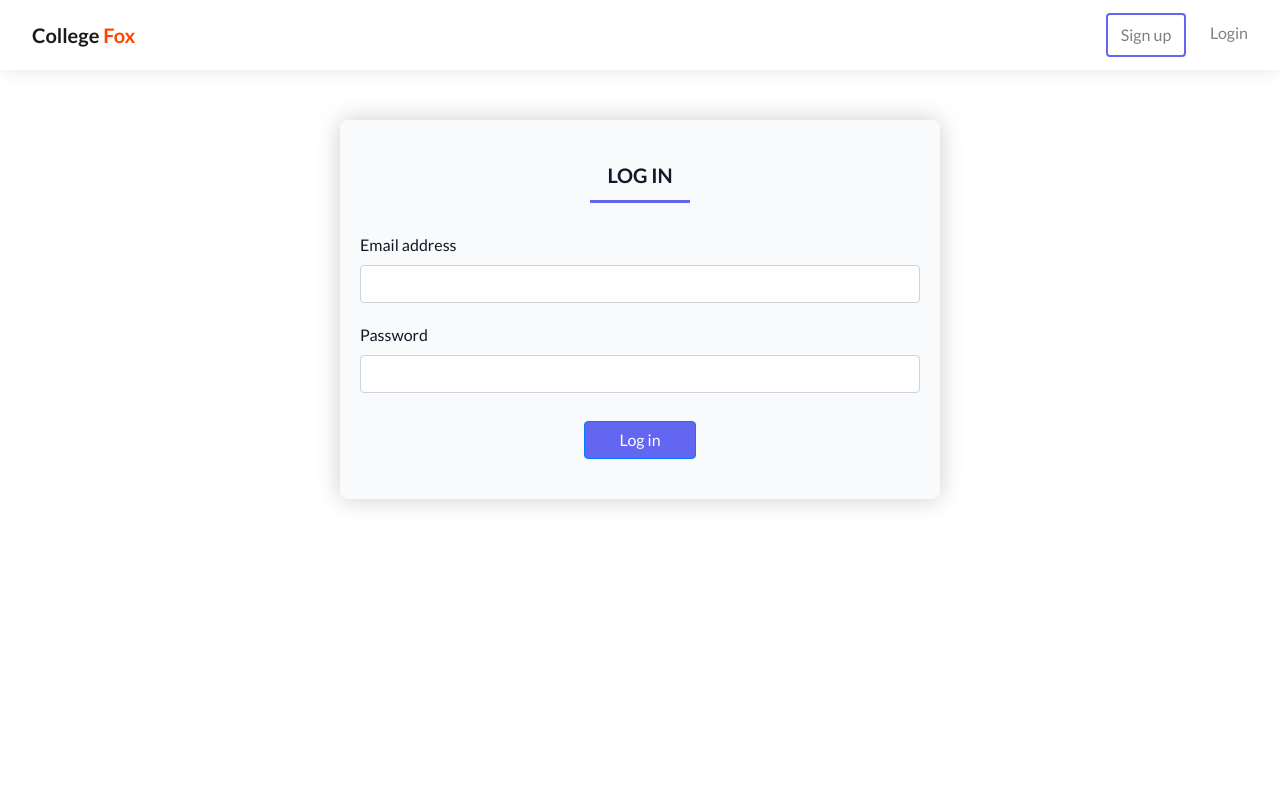
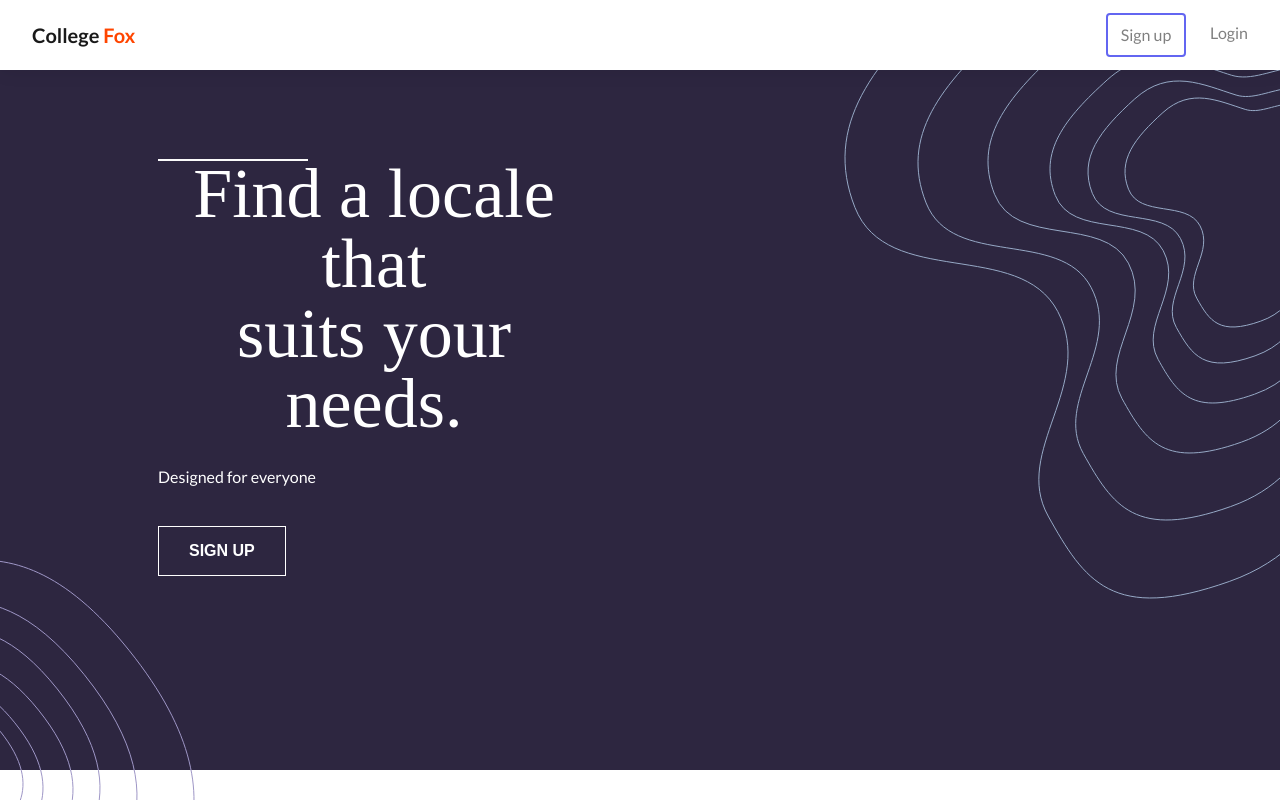
Before and after one commit to shubham-bakhal/CollegeFOX-frontend, a React (Create React App) app: page / in a window 1280 px wide. Before the commit this address led to /signin. Shown: the top 800 px of the page. Built offline with nearby package versions, Linux system fonts and the light colour scheme; no server answers.

Commit message:
added redirects

```diff
--- a/src/containers/Main.js
+++ b/src/containers/Main.js
@@ -48,17 +48,17 @@ function Main() {
   return (
     <div>
       <Switch>
-        <Route exact path='/' render={props => (
+        <Route exact path='/dashboard' render={props => (
           isLoggedin ? <Homepage {...props} /> : <Redirect to="/signin" />
           )} />
-          <Route exact path='/home' render={props => (
+          <Route exact path='/' render={props => (
             !isLoggedin ? <LandingPage /> : <Redirect to="/" />
           )} />
         <Route path="/signup" render={props => (
-          isLoggedin ? <Redirect to="/" /> : <AuthForm buttonText="Signup" signup={true} {...props} />
+          isLoggedin ? <Redirect to="/dashboard" /> : <AuthForm buttonText="Signup" signup={true} {...props} />
         )} />
         <Route path="/signin" render={props => (
-          isLoggedin ? <Redirect to="/" /> : <AuthForm buttonText="Log in" signup={false} {...props} />
+          isLoggedin ? <Redirect to="/dashboard" /> : <AuthForm buttonText="Log in" signup={false} {...props} />
         )} />
         <Route path="/create-post" render={props => (
           isLoggedin ? <CreatePost {...props} /> : <Redirect to="/signin" />
```
Also changed, not shown: 1 other file (tests, documents, lock files or other folders).
